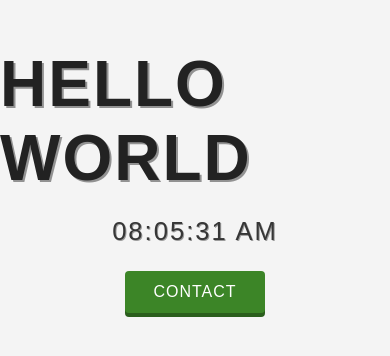
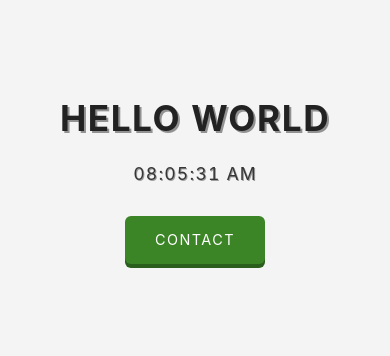
Before and after one commit to notsopreety/backend, a website: page public/index.html in a window 390 px wide. Shown: the part 238-594 px from the top of the page. Drawn offline with Linux system fonts and the light colour scheme; a web font is replaced by a local one.

Commit message:
feat(index.html): enhance layout and styling for better responsiveness and accessibility

```diff
--- a/public/index.html
+++ b/public/index.html
@@ -3,8 +3,13 @@
 
 <head>
   <meta charset="UTF-8" />
-  <meta name="viewport" content="width=device-width, initial-scale=1.0" />
+  <meta name="viewport" content="width=device-width, initial-scale=1.0, viewport-fit=cover" />
+  <meta name="theme-color" content="#1c1c1c" media="(prefers-color-scheme: dark)" />
+  <meta name="theme-color" content="#f4f4f4" media="(prefers-color-scheme: light)" />
+  <meta name="description" content="Sawmer Backend API & Gateway" />
   <title>sawmer backend</title>
+
+  <link rel="preconnect" href="https://fonts.cdnfonts.com" crossorigin />
   <link href="https://fonts.cdnfonts.com/css/minecraft-4" rel="stylesheet" />
   <link rel="icon" type="image/png" href="/favicon.png" />
   <link rel="icon" type="image/x-icon" href="/favicon.ico" />
@@ -12,6 +17,27 @@
   <style>
     :root {
       color-scheme: light dark;
+      --bg-light: #f4f4f4;
+      --text-light: #222222;
+      --bg-dark: #1c1c1c;
+      --text-dark: #f0f0f0;
+      --btn-bg: #3c8527;
+      --btn-hover: #316d20;
+      --btn-active: #234d17;
+      --btn-shadow: #2a5e1c;
+    }
+
+    *,
+    *::before,
+    *::after {
+      box-sizing: border-box;
+      margin: 0;
+      padding: 0;
+    }
+
+    html {
+      -webkit-text-size-adjust: 100%;
+      height: 100%;
     }
 
     body {
@@ -19,83 +45,157 @@
       flex-direction: column;
       justify-content: center;
       align-items: center;
-      height: 100vh;
-      margin: 0;
-      font-family: "Minecraft", sans-serif;
+      min-height: 100vh;
+      min-height: 100dvh;
+      width: 100%;
+      padding: max(1.5rem, env(safe-area-inset-top)) max(1rem, env(safe-area-inset-right)) max(1.5rem, env(safe-area-inset-bottom)) max(1rem, env(safe-area-inset-left));
+      font-family: "Minecraft", -apple-system, BlinkMacSystemFont, "Segoe UI", Roboto, sans-serif;
       text-transform: uppercase;
-      letter-spacing: 2px;
-      background-color: #f4f4f4;
-      color: #222;
+      letter-spacing: clamp(1px, 0.4vw, 2px);
+      text-align: center;
+      background-color: var(--bg-light);
+      color: var(--text-light);
+      overflow-x: hidden;
       transition: background-color 0.4s ease, color 0.4s ease;
     }
 
     @media (prefers-color-scheme: dark) {
       body {
-        background-color: #1c1c1c;
-        color: #f0f0f0;
+        background-color: var(--bg-dark);
+        color: var(--text-dark);
       }
     }
 
+    .hero-container {
+      display: flex;
+      flex-direction: column;
+      justify-content: center;
+      align-items: center;
+      width: 100%;
+      max-width: 90vw;
+      margin: 0 auto;
+    }
+
     h1 {
-      font-size: 4rem;
+      font-size: clamp(2.2rem, 8.5vw, 4rem);
+      line-height: 1.15;
       margin: 0;
-      text-shadow: 2px 2px 0 #00000066;
+      word-break: break-word;
+      text-shadow: 2px 2px 0 rgba(0, 0, 0, 0.4);
       animation: float 3s ease-in-out infinite;
+      user-select: none;
     }
 
     #time {
-      margin-top: 14px;
-      font-size: 1.6rem;
+      margin-top: clamp(10px, 2.5vh, 18px);
+      font-size: clamp(1.1rem, 4vw, 1.6rem);
       opacity: 0.9;
-      text-shadow: 1px 1px 0 #00000066;
+      letter-spacing: clamp(1px, 0.3vw, 2px);
+      text-shadow: 1px 1px 0 rgba(0, 0, 0, 0.4);
+      font-variant-numeric: tabular-nums;
+      user-select: none;
+    }
+
+    .contact-btn {
+      display: inline-flex;
+      align-items: center;
+      justify-content: center;
+      margin-top: clamp(20px, 4vh, 32px);
+      padding: clamp(12px, 3vw, 15px) clamp(26px, 6vw, 36px);
+      font-size: clamp(0.9rem, 2.8vw, 1.05rem);
+      min-height: 48px;
+      min-width: 140px;
+      background-color: var(--btn-bg);
+      color: #ffffff;
+      border: none;
+      border-radius: 6px;
+      cursor: pointer;
+      font-family: inherit;
+      text-transform: uppercase;
+      letter-spacing: 1.5px;
+      box-shadow: 0 4px 0 var(--btn-shadow);
+      transition: transform 0.15s ease, box-shadow 0.15s ease, background-color 0.2s ease;
+      touch-action: manipulation;
+      -webkit-tap-highlight-color: transparent;
+      user-select: none;
+    }
+
+    @media (hover: hover) and (pointer: fine) {
+      .contact-btn:hover {
+        background-color: var(--btn-hover);
+        transform: translateY(-2px);
+        box-shadow: 0 6px 0 var(--btn-active);
+      }
+    }
+
+    .contact-btn:active {
+      transform: translateY(2px);
+      box-shadow: 0 2px 0 var(--btn-active);
+    }
+
+    .contact-btn:focus-visible {
+      outline: 3px solid #68b84d;
+      outline-offset: 3px;
     }
 
     @keyframes float {
-
       0%,
       100% {
         transform: translateY(0);
       }
 
       50% {
-        transform: translateY(-10px);
+        transform: translateY(-8px);
       }
     }
 
-    .contact-btn {
-      margin-top: 25px;
-      padding: 12px 28px;
-      font-size: 1rem;
-      background-color: #3c8527;
-      color: #fff;
-      border: none;
-      border-radius: 4px;
-      cursor: pointer;
-      font-family: "Minecraft", sans-serif;
-      text-transform: uppercase;
-      letter-spacing: 1px;
-      box-shadow: 0 4px 0 #2a5e1c;
-      transition: transform 0.15s ease, box-shadow 0.15s ease;
+    /* Handling small mobile landscape screens */
+    @media (max-height: 480px) and (orientation: landscape) {
+      body {
+        justify-content: center;
+        padding-top: 1rem;
+        padding-bottom: 1rem;
+      }
+
+      h1 {
+        font-size: clamp(1.8rem, 6vw, 2.5rem);
+        animation: none;
+      }
+
+      #time {
+        margin-top: 6px;
+        font-size: 1.1rem;
+      }
+
+      .contact-btn {
+        margin-top: 14px;
+        padding: 10px 24px;
+        min-height: 40px;
+      }
     }
 
-    .contact-btn:hover {
-      transform: translateY(-2px);
-      box-shadow: 0 6px 0 #234d17;
-    }
+    /* Respect user motion preferences */
+    @media (prefers-reduced-motion: reduce) {
+      h1 {
+        animation: none;
+      }
 
-    .contact-btn:active {
-      transform: translateY(2px);
-      box-shadow: 0 2px 0 #234d17;
+      .contact-btn {
+        transition: none;
+      }
     }
   </style>
 </head>
 
 <body>
-  <h1>Hello World</h1>
-  <div id="time"></div>
-  <button class="contact-btn" onclick="window.open('https://discord.com/users/931511745284038696', '_blank')">
-    Contact
-  </button>
+  <main class="hero-container">
+    <h1>Hello World</h1>
+    <div id="time" aria-label="Current Time"></div>
+    <button class="contact-btn" type="button" aria-label="Contact Discord"
+      onclick="window.open('https://discord.com/users/931511745284038696', '_blank', 'noopener,noreferrer')">
+      Contact
+    </button>
+  </main>
 
   <script>
     function updateTime() {
@@ -105,12 +205,12 @@
         minute: "2-digit",
         second: "2-digit",
       });
-      document.getElementById("time").textContent = timeString;
+      const el = document.getElementById("time");
+      if (el) el.textContent = timeString;
     }
 
     updateTime();
     setInterval(updateTime, 1000);
-
   </script>
 </body>
 
```
